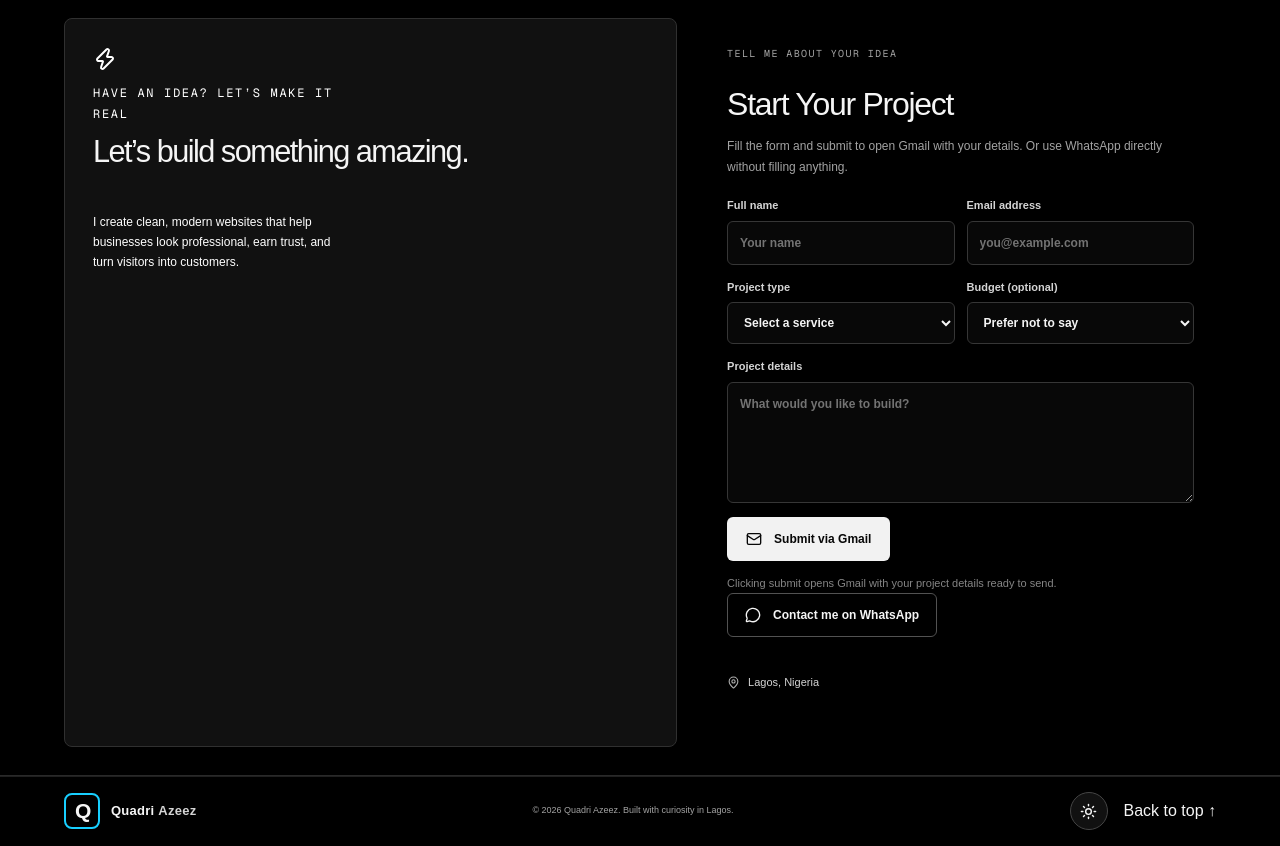
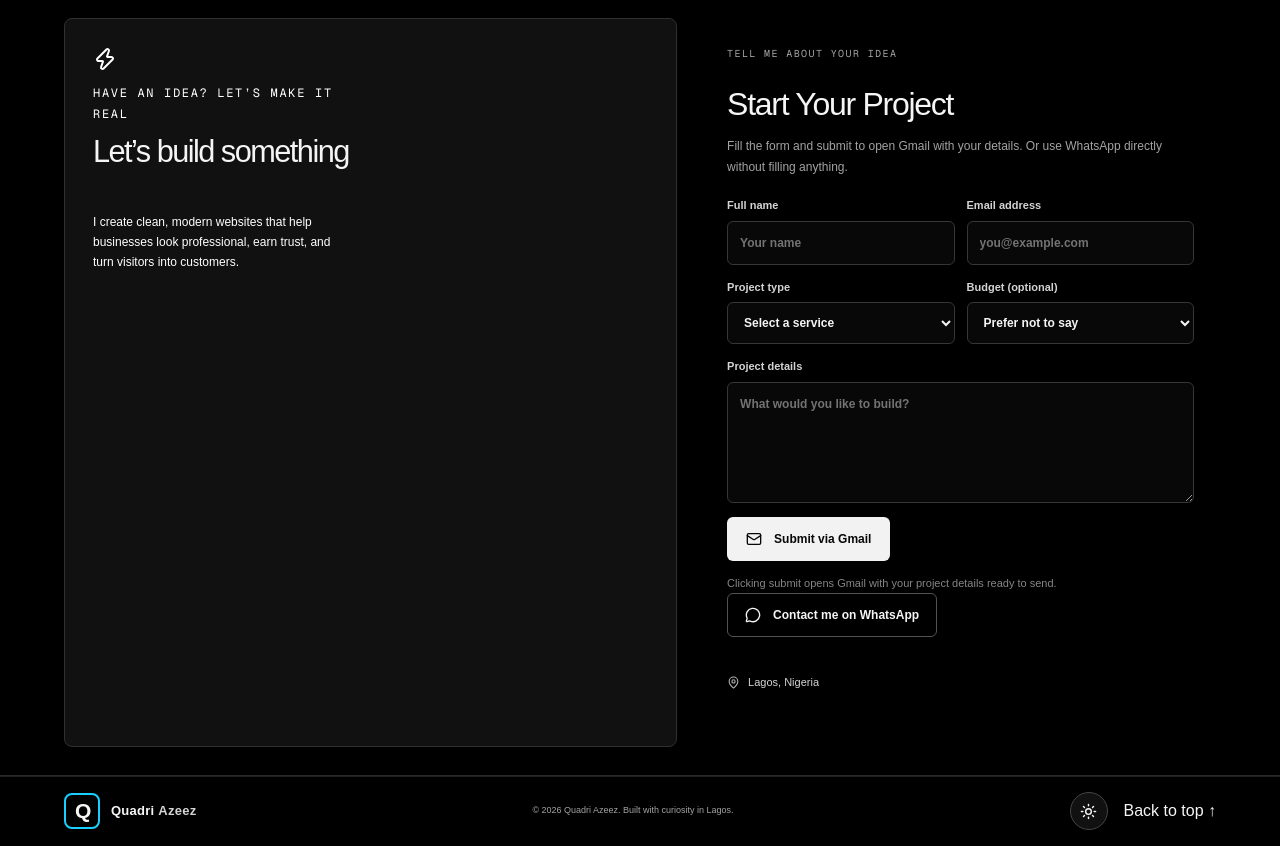
Before and after one commit to olag4568/my-portfolio, a Next.js app: page / in a window 1280 px wide. Shown: the part 1360-2206 px from the top of the page. Built offline with nearby package versions, Linux system fonts and the light colour scheme.

Commit message:
Keep rotating headline phrase fixed and cycle final word

```diff
--- a/src/app/page.tsx
+++ b/src/app/page.tsx
@@ -54,7 +54,7 @@ function ContactForm() {
 
 export default function HomePage() {
   const [headlineIndex, setHeadlineIndex] = useState(0);
-  const headlines = ["Let’s build something great.", "Let’s build something amazing.", "Let’s build something brilliant.", "Let’s build something unforgettable.", "Turn your ideas into a website that works."];
+  const headlines = ["great.", "amazing.", "brilliant.", "unforgettable."];
 
   useEffect(() => {
     const timer = window.setInterval(() => setHeadlineIndex((current) => (current + 1) % headlines.length), 3000);
@@ -84,7 +84,7 @@ export default function HomePage() {
       </section>
       <section className="skills-about section-pad"><div className="skills-panel" id="skills"><div className="small-section-title"><Zap/><div><h2>My Skills</h2><p>Technologies I work with</p></div></div><div className="skill-grid">{skills.map((skill,i)=><span className="skill-chip" key={skill}><i>{["N","⚛","TS","≈","ϟ","PG","⬡","⌘","5","JS"][i]}</i>{skill}</span>)}</div></div>
       <div className="about-panel" id="about"><div className="small-section-title"><UserRound/><div><h2>About Me</h2><p>My journey so far</p></div></div><p>I’m Quadri Azeez, a passionate web developer focused on building modern and scalable web applications. I enjoy solving problems, learning new technologies, and creating products that make a real impact. My journey started with curiosity about how websites work, and now I’m building real-world solutions like SPATDEL.</p><ul><li><MapPin/> Lagos, Nigeria</li><li><GraduationCap/> Computer Science (In Progress)</li><li><Heart/> Football | Anime | Tech</li></ul></div><div className="dream-card"><Sparkles size={27}/><span>Better Code.<br/>Bigger Dreams.</span><Code2 size={28}/></div></section>
-      <section className="contact-band section-pad" id="contact"><div className="contact-pitch"><Zap/><p className="eyebrow">HAVE AN IDEA? LET’S MAKE IT REAL</p><h2 key={headlineIndex} className="rotating-headline">{headlineIndex === 0 ? <>Let’s build something <span className="rainbow-word">great.</span></> : headlines[headlineIndex]}</h2><p>I create clean, modern websites that help businesses look professional, earn trust, and turn visitors into customers.</p></div><div className="contact-form-wrap"><div className="contact-form-heading"><p className="eyebrow">TELL ME ABOUT YOUR IDEA</p><h2>Start Your Project</h2><p>Fill the form and submit to open Gmail with your details. Or use WhatsApp directly without filling anything.</p></div><ContactForm /><a className="secondary-button contact-whatsapp-direct" href="https://wa.me/2348035833564?text=Hi%20Quadri%2C%20I%20am%20interested%20in%20your%20web%20development%20services." target="_blank" rel="noreferrer"><MessageCircleIcon size={16}/> Contact me on WhatsApp</a><div className="contact-details"><span><MapPin/> Lagos, Nigeria</span></div></div></section>
+      <section className="contact-band section-pad" id="contact"><div className="contact-pitch"><Zap/><p className="eyebrow">HAVE AN IDEA? LET’S MAKE IT REAL</p><h2 key={headlineIndex} className="rotating-headline">Let’s build something <span className="rainbow-word">{headlines[headlineIndex]}</span></h2><p>I create clean, modern websites that help businesses look professional, earn trust, and turn visitors into customers.</p></div><div className="contact-form-wrap"><div className="contact-form-heading"><p className="eyebrow">TELL ME ABOUT YOUR IDEA</p><h2>Start Your Project</h2><p>Fill the form and submit to open Gmail with your details. Or use WhatsApp directly without filling anything.</p></div><ContactForm /><a className="secondary-button contact-whatsapp-direct" href="https://wa.me/2348035833564?text=Hi%20Quadri%2C%20I%20am%20interested%20in%20your%20web%20development%20services." target="_blank" rel="noreferrer"><MessageCircleIcon size={16}/> Contact me on WhatsApp</a><div className="contact-details"><span><MapPin/> Lagos, Nigeria</span></div></div></section>
       <footer className="footer section-pad"><a href="#home" className="brand"><span className="brand-mark">Q<span>.</span></span><span className="brand-name">Quadri <b>Azeez</b></span></a><p>© 2026 Quadri Azeez. Built with curiosity in Lagos.</p><div className="footer-actions"><ThemeToggle /><a href="#home">Back to top ↑</a></div></footer>
     </main>
   );
```
